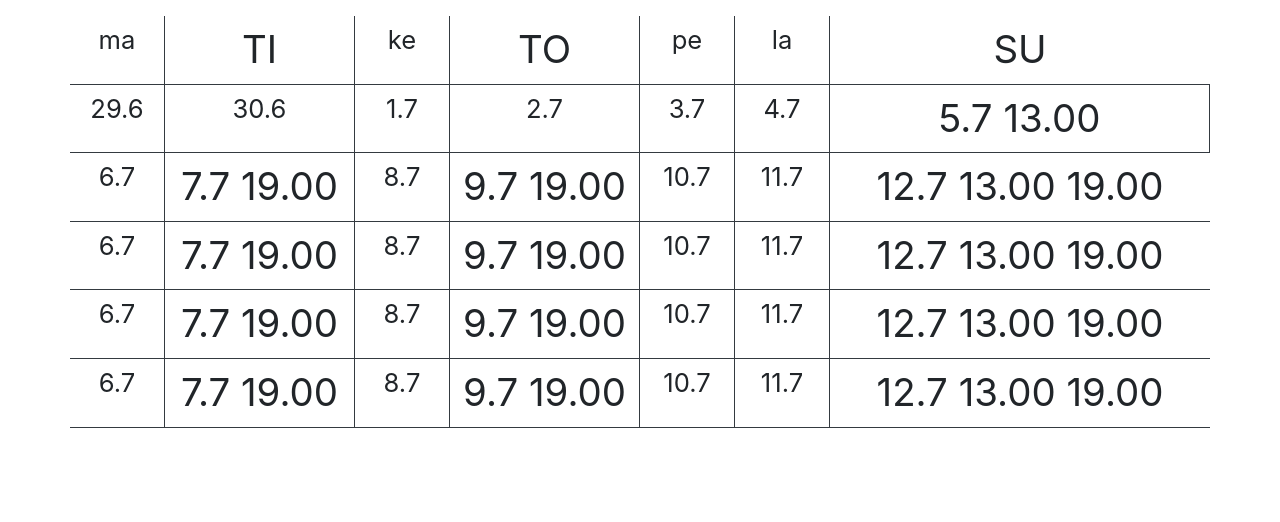
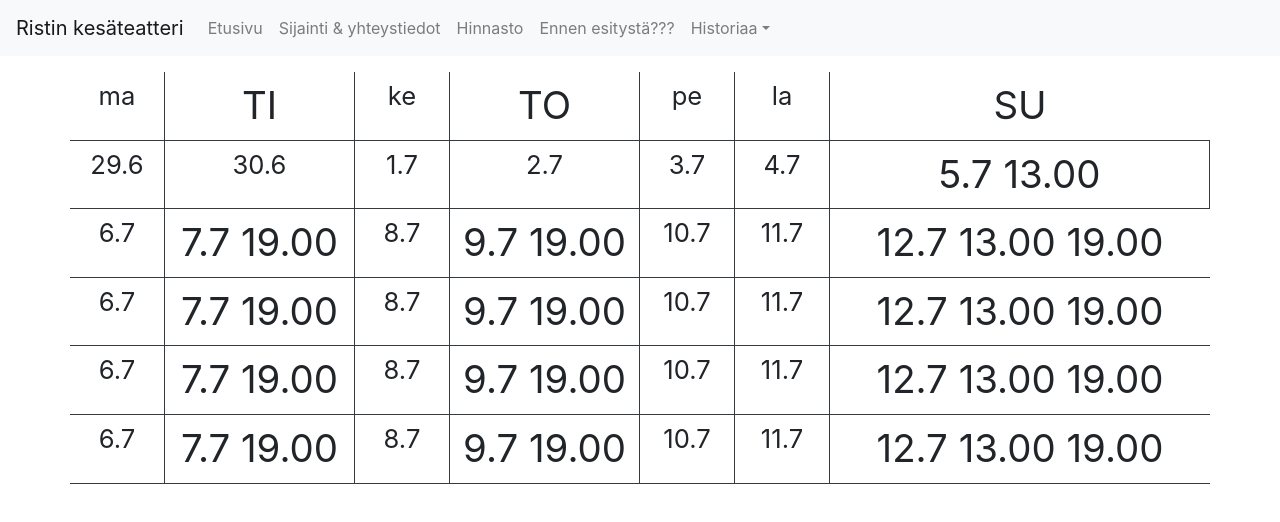
Before and after one commit to jonipol/teatteri, a React (Create React App) app: page /historiaa in a window 1280 px wide. Shown: the top 522 px of the page. Built offline with nearby package versions, Linux system fonts and the light colour scheme.

Commit message:
Menu init

```diff
--- a/src/App.js
+++ b/src/App.js
@@ -1,7 +1,7 @@
 import React from 'react';
 
 import Esitys from './components/Esitys';
-
+import Menu from './components/Menu';
 
 
 /* import {
@@ -12,6 +12,7 @@ import Esitys from './components/Esitys';
 const App = (props) => {
   return (
     <div>
+      <Menu />
       <Esitys />
      {/*  <Router> */}
         {/*<MenuComponent /> */}
--- /dev/null
+++ b/src/components/Menu.js
@@ -0,0 +1,36 @@
+import React from 'react';
+
+// Styling
+import Navbar from 'react-bootstrap/Navbar';
+import Nav from 'react-bootstrap/Nav';
+import NavDropdown from 'react-bootstrap/NavDropdown';
+
+const Menu = () => {
+
+
+  // TODO: Fix id's
+  // Kuvagallerialle parempaa näkyvyyttä, jos ei dropdown valikossa...?
+  return (
+    <div>
+      <Navbar bg='light' expand='lg'>
+        <Navbar.Brand href='#'>Ristin kesäteatteri</Navbar.Brand>
+        <Navbar.Toggle aria-controls='basic-navbar-nav' />
+        <Navbar.Collapse id='basic-navbar-nav'>
+          <Nav ClassName='mr-auto'>
+            <Nav.Link href='#'>Etusivu</Nav.Link>
+            <Nav.Link href='#'>Sijainti & yhteystiedot</Nav.Link>
+            <Nav.Link href='#'>Hinnasto</Nav.Link>
+            <Nav.Link href='#'>Ennen esitystä???</Nav.Link>
+            <NavDropdown title='Historiaa' id='basic-nav-dropdown'>
+              <NavDropdown.Item href='#'>Aiempaa ohjelmistoa</NavDropdown.Item>
+              <NavDropdown.Item href='#'>Teatterin historiaa</NavDropdown.Item>
+              <NavDropdown.Item href='#'>Kuvagalleria?</NavDropdown.Item>
+            </NavDropdown>
+          </Nav>
+        </Navbar.Collapse>
+      </Navbar>
+    </div>
+  );
+};
+
+export default Menu;
```
Also changed, not shown: package.json (+6 -1 lines), 1 other file (tests, documents, lock files or other folders).
